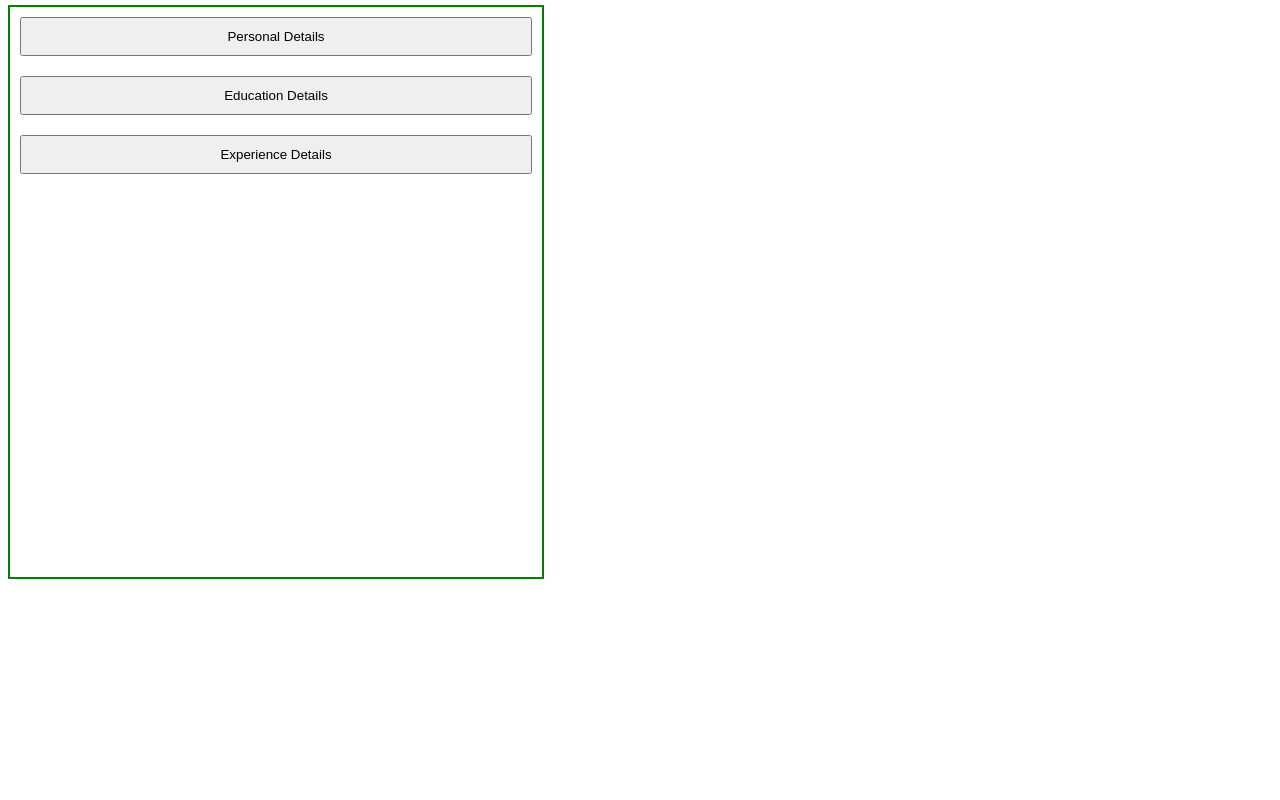
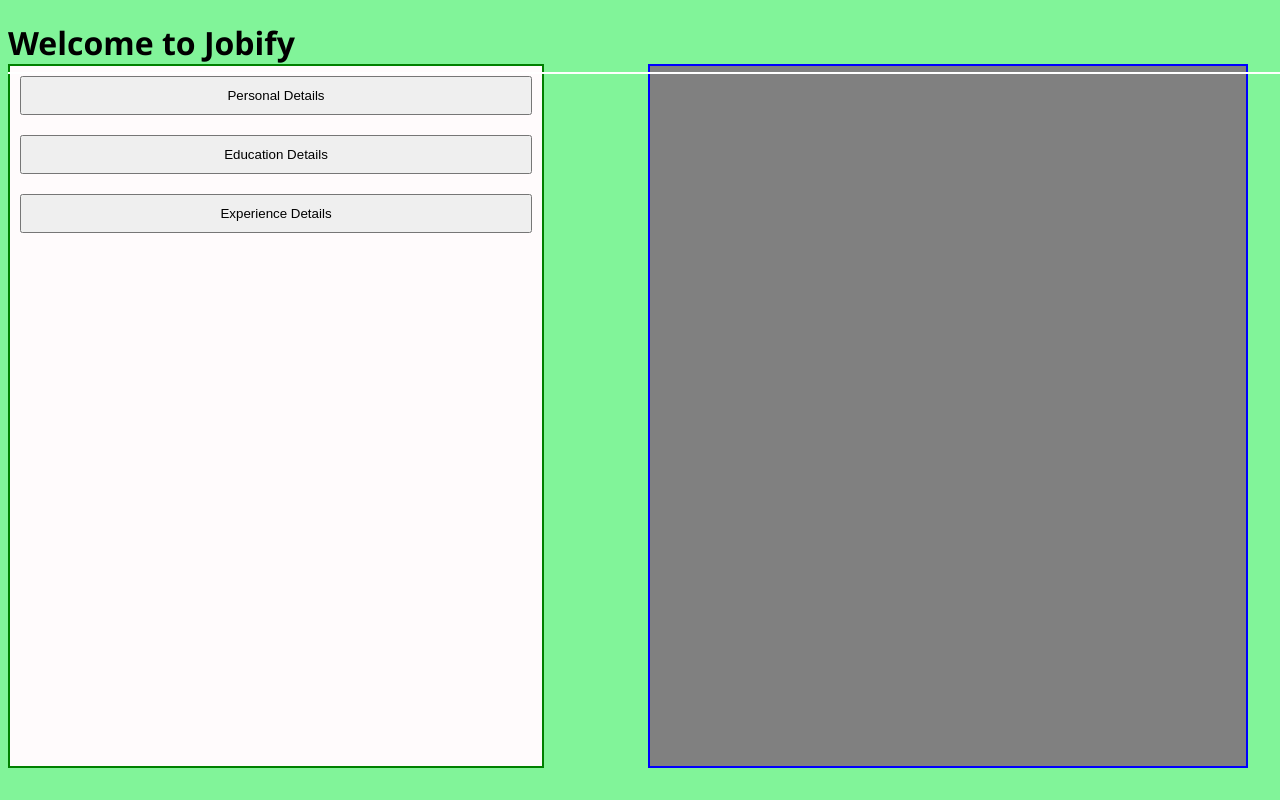
Before and after one commit to NtandoyenkosiZungu/base, a React (Vite) app: page / in a window 1280 px wide. Built offline with nearby package versions, Linux system fonts and the light colour scheme.

Commit message:
implemented minor redesigns

```diff
--- a/src/App.css
+++ b/src/App.css
@@ -1,5 +1,6 @@
 body{
     font-family: 'Segoe UI', Tahoma, Geneva, Verdana, sans-serif;
+    background-color: #81f499;
 }
 
 input {
--- a/src/App.tsx
+++ b/src/App.tsx
@@ -1,11 +1,11 @@
 
-import DetailForm from './components/Forms/detailForm'
+import Home from './components/Home/Home'
 import './App.css'
 
 function App() {
   return (
     <>
-        <DetailForm />
+        <Home />
     </>
   )
 }
--- a/src/assets/styles/detail-form.css
+++ b/src/assets/styles/detail-form.css
@@ -1,11 +1,16 @@
-div.detail-form {
+/*
+    INPUT FORM STYLES
+*/
+
+div.input-form {
     padding: 10px;
     width: 40%;
-    height: 550px;
+    height: 85%;
     border: 2px solid green;
+    background-color: #FFFBFC;
     position: fixed;
     top: 0;
-    margin-top: 5px;
+    margin-top: 5%;
     overflow: hidden;
     overflow-y: scroll;
 
@@ -23,7 +28,7 @@ div.dropdown-content {
     overflow:auto;
 }
 
-div.detail-form div.dropdown-content.show {
+div.input-form div.dropdown-content.show {
     max-height: 600px;
 }
 
@@ -34,17 +39,30 @@ div.dropdown > button {
     padding: 10px;
 }
 
-div.detail-form span {
+div.input-form span {
     display: flex;
     flex-direction: column;
 }
 
-div.controls {
+
+/*
+    OUTPUT FORM STYLES
+*/
+
+div.output-form {
     padding: 10px;
-    width: 40%;
-    height: 150px;
+    width: 45%;
+    height: 85%;
+    border: 2px solid blue;
+    background-color: gray;
     position: fixed;
-    border: 2px solid green;
-    bottom: 0;
-    margin-bottom: 5px;
+    top: 0;
+    margin-top: 5%;
+    margin-left: 50%;
+    overflow: hidden;
+    overflow-y: scroll;
 }
+
+div.resume {
+    background-color: #FFFBFC;
+}
--- /dev/null
+++ b/src/assets/styles/home.css
@@ -0,0 +1,12 @@
+div.banner {
+    display: flex;
+    justify-content: flex-start;
+    position: fixed;
+    top: 0;
+    height: 9%;
+    width: 100%;
+    border-bottom:2px solid white;
+
+    overflow: hidden;
+    z-index: 999;
+}
--- a/src/components/Forms/detailForm.tsx
+++ b/src/components/Forms/detailForm.tsx
@@ -8,16 +8,24 @@ const DetailForm: React.FC = () => {
   return (
     <div className="detail-form">
       <PersonalDetailsContextProvider>
-        <PersonalDetails/>
+        <EducationContextProvider>
+          <ExperienceContextProvider>
+
+            <div className='input-form'>
+              <PersonalDetails />
+              <EducationDetails />
+              <ExperienceDetails />
+            </div>
+
+            <div className='output-form'>
+              <div className="resume">
+
+              </div>
+            </div>
+
+          </ExperienceContextProvider>
+        </EducationContextProvider>
       </PersonalDetailsContextProvider>
-
-      <EducationContextProvider>
-        <EducationDetails/>
-      </EducationContextProvider>
-
-      <ExperienceContextProvider>
-        <ExperienceDetails/>
-      </ExperienceContextProvider>
     </div>
   );
 };
--- a/src/components/Home/Home.tsx
+++ b/src/components/Home/Home.tsx
@@ -1,8 +1,11 @@
 import DetailForm from "../Forms/detailForm"
-
+import '../../assets/styles/home.css'
 const Home: React.FC = () => {
     return (
         <>
+            <div className="banner">
+                <h1>Welcome to Jobify</h1>
+            </div>
             <DetailForm/>
         </>
     )
--- a/src/index.css
+++ b/src/index.css
@@ -1,3 +1,5 @@
+
+
 /* Style for WebKit-based browsers (Chrome, Edge, Safari) */
 ::-webkit-scrollbar {
     width: 12px; /* Width of the vertical scrollbar */
```
